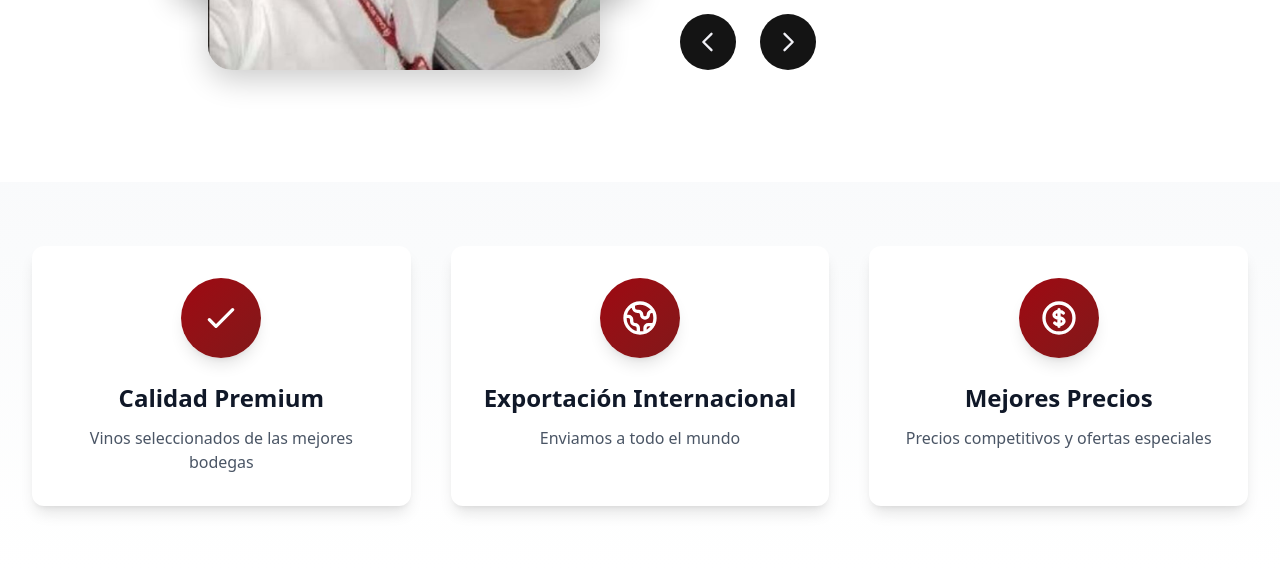
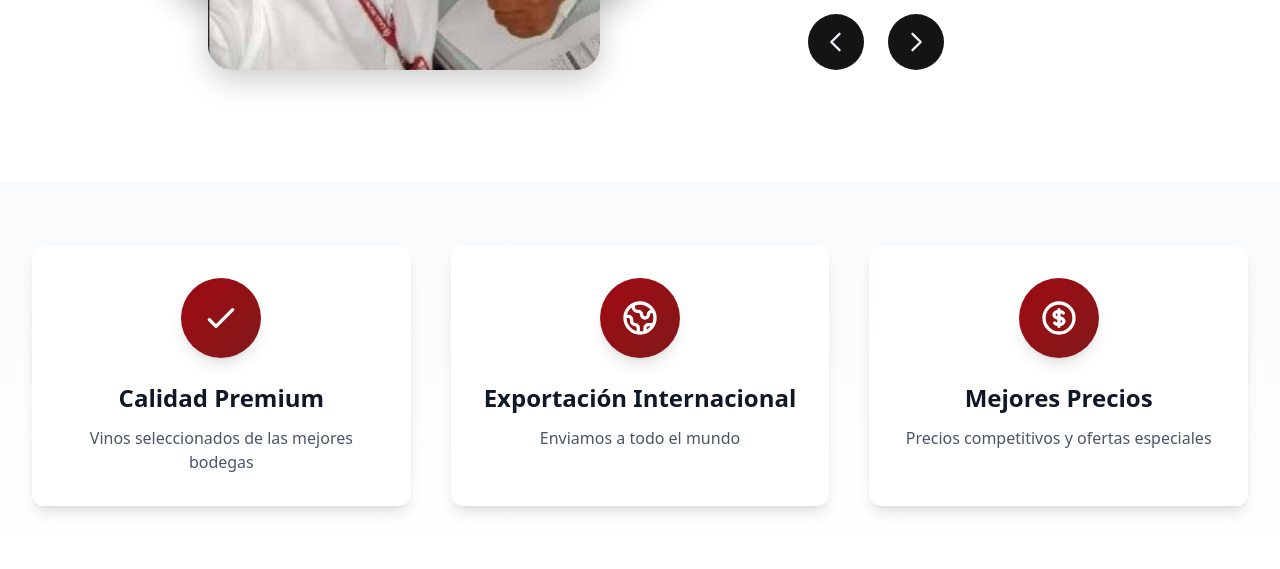
Before and after one commit to valle79/TECNOLOGIAWEB_SLIDER, a Flask app: page / in a window 1280 px wide. Shown: the part 2033-2602 px from the top of the page. Run offline with Flask 3, Linux system fonts and the light colour scheme; data that the repository does not hold is empty; style sheets or scripts are compiled from the project's sources; parts of the project's set-up code (start-up, migrations or seed data) failed here and were passed over; some libraries are stand-ins or nearby versions.

Commit message:
update styles and base.html

```diff
--- a/static/css/team-carousel.css
+++ b/static/css/team-carousel.css
@@ -46,6 +46,7 @@
 
 .team-member-name {
     font-size: 1.875rem;
+    text-align: center;
     font-weight: bold;
     color: #7f1d1d;
     margin-bottom: 0.5rem;
@@ -57,6 +58,7 @@
     color: #6b7280;
     margin-bottom: 2rem;
     animation: fadeInUp 0.3s ease-in-out 0.1s backwards;
+    text-align: center;
 }
 
 .team-member-quote {
@@ -64,10 +66,12 @@
     line-height: 1.75;
     color: #4b5563;
     animation: fadeInWords 0.3s ease-in-captionout;
+    text-align: center;
 }
 
 .team-nav-buttons {
     display: flex;
+    justify-content: center;
     gap: 1.5rem;
     padding-top: 3rem;
 }
@@ -144,6 +148,7 @@
 
     .team-nav-buttons {
         padding-top: 0;
+        justify-content: center;
     }
 }
 
--- a/templates/base.html
+++ b/templates/base.html
@@ -153,9 +153,6 @@
         {% block content %}{% endblock %}
     <!-- Footer -->
     <footer class="relative theme-footer text-white mt-16 overflow-hidden">
-        <!-- Decorative Wave SVG -->
-
-
         <div class="px-4 pt-8 sm:pt-12 mx-auto sm:max-w-xl md:max-w-full lg:max-w-screen-xl md:px-24 lg:px-8">
             <div class="grid gap-8 sm:gap-12 md:gap-16 row-gap-10 mb-8 grid-cols-1 sm:grid-cols-2 lg:grid-cols-6">
                 <!-- Company Info -->
```
